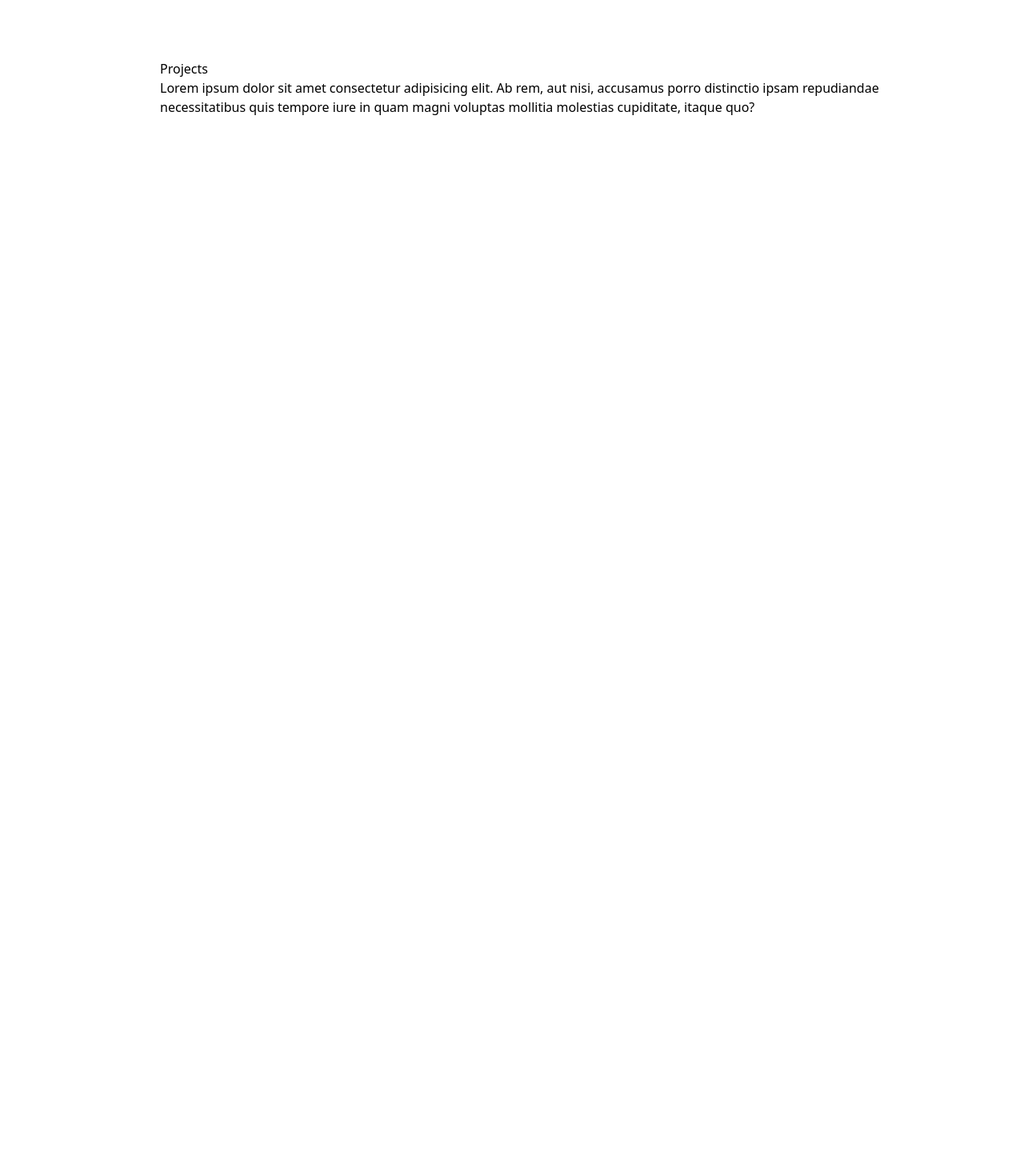
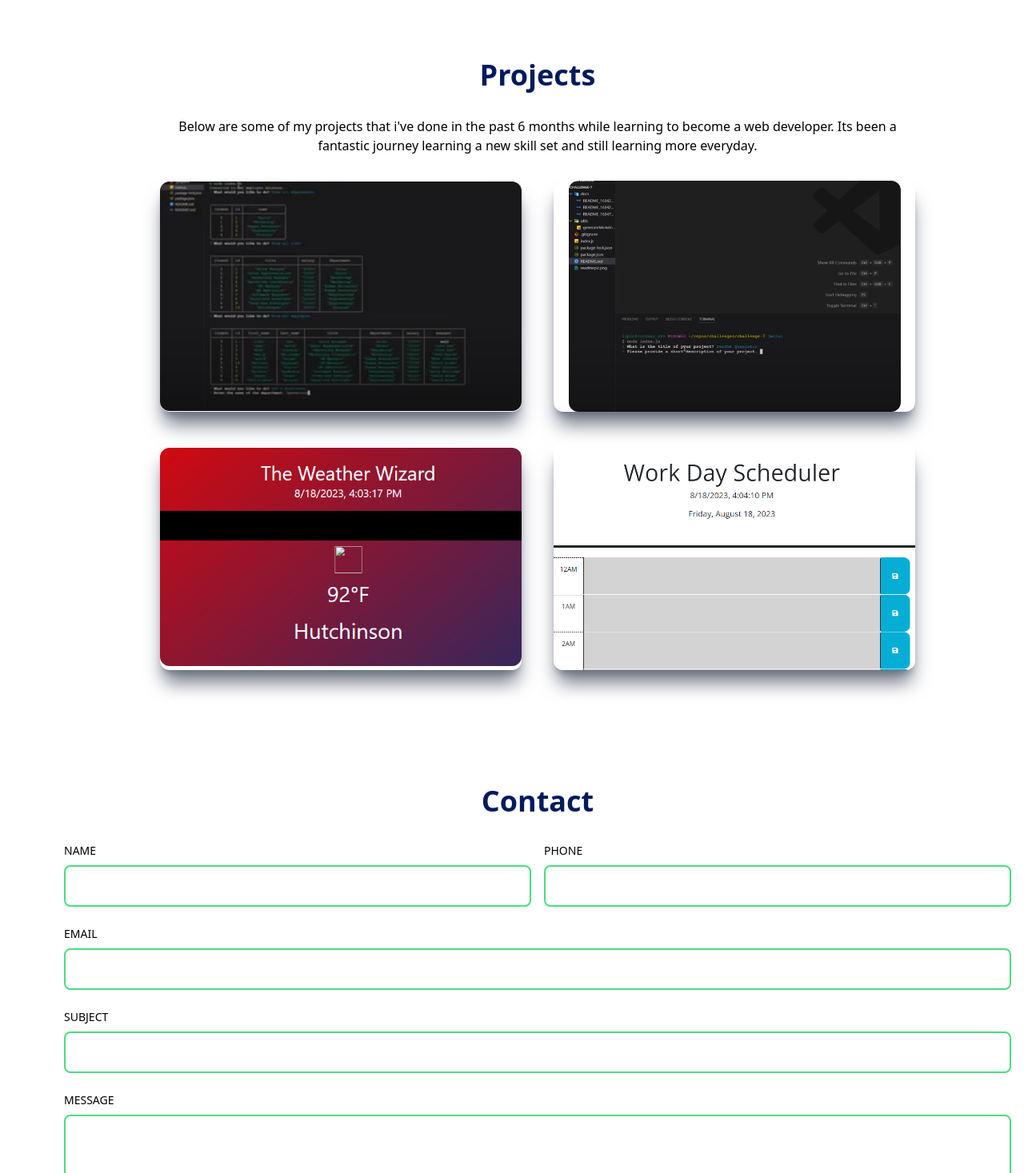
Before and after one commit to JordanEngland/challenge-20, a React (Vite) app in the folder React Portfolio/: page / in a window 1280 px wide. Shown: the part 1330-2797 px from the top of the page at 80% size. Before the commit the page ends 1540 px from the top, so only its background shows below. Built offline with nearby package versions, Linux system fonts and the light colour scheme.

Commit message:
added contact and finished projects

```diff
--- a/React Portfolio/src/App.jsx
+++ b/React Portfolio/src/App.jsx
@@ -3,6 +3,7 @@ import Sidenav from './components/Sidenav'
 import Main from './components/Main'
 import Work from './components/Work'
 import Projects from './components/Projects'
+import Contact from './components/Contact'
 
 
 function App() {
@@ -14,6 +15,7 @@ function App() {
       <Main />
       <Work />
       <Projects />
+      <Contact />
     </div>
   )
 }
--- /dev/null
+++ b/React Portfolio/src/components/Contact.jsx
@@ -0,0 +1,38 @@
+import React from 'react'
+
+const Contact = () => {
+  return (
+    <div id='contact' className='max-w-[1040x] m-auto md:pl-20 p-4 py-16'>
+        <h1 className='py-4 text-4xl font-bold text-center text-[#001b5e]'>Contact</h1>
+        <form action='https://getform.io/f/fedc95b6-c479-4a23-8f65-3faca149c56a'method='POST' encType='multipart/form-data'>
+          <div className='grid md:grid-cols-2 gap-4 w-full py-2'>
+            <div className='flex flex-col'>
+              <label className='uppercase text-sm py-2'>Name</label>
+              <input className='border-2 rounded-lg p-3 flex border-green-400' type='text' name='name'/>
+            </div>
+            <div className='flex flex-col'>
+              <label className='uppercase text-sm py-2'>Phone</label>
+              <input className='border-2 rounded-lg p-3 flex border-green-400'type='text' name='phone'/>
+            </div>
+          </div>
+          <div className='flex flex-col py-2'>
+            <label className='uppercase text-sm py-2'>Email</label>
+            <input className='border-2 rounded-lg p-3 flex border-green-400' type='email' name='name'/>
+          </div>
+          <div className='flex flex-col py-2'>
+            <label className='uppercase text-sm py-2'>Subject</label>
+            <input className='border-2 rounded-lg p-3 flex border-green-400' type='text' name='subject'/>
+          </div>
+          <div className='flex flex-col py-2'>
+            <label className='uppercase text-sm py-2'>Message</label>
+            <textarea className='border-2 rounded-lg p-3 border-green-400' rows='10' name='message'></textarea>
+          </div>
+          <button className='bg-[#15622b] text-white  text-bold mt-4 w-full p-4'>
+            Send Message
+          </button>
+        </form>
+    </div>
+  )
+}
+
+export default Contact
--- a/React Portfolio/src/components/ProjectItem.jsx
+++ b/React Portfolio/src/components/ProjectItem.jsx
@@ -1,8 +1,19 @@
 import React from 'react'
 
-const ProjectItem = () => {
+const ProjectItem = ({img, title}) => {
   return (
-    <div>ProjectItem</div>
+    <div className='relative flex items-center justify-center h-auto w-full shadow-xl shadow-gray-500 rounded-xl group hover:bg-gradient-to-r from-gray-500 to-[#095702]'>
+      <img src={img} alt='/' className='rounded-xl group-hover:opacity-20'/>
+      <div className='hidden group-hover:block absolute top-[50%] left-[50%] translate-x-[-50%] translate-y-[50%]'>
+        <h3 className='text-2xl font-bold text-white tracking-wider text-center'>
+          {title}
+        </h3>
+      <a href='/'>
+          <p className='pb-4 pt-2 text-white text-center'></p>
+            <p className='text-center p-3 rounded-lg bg-white text-gray-800 font-bold cursor-pointer text-lg'>More Info</p>
+            </a>
+      </div>
+      </div>
   )
 }
 
--- a/React Portfolio/src/components/Projects.jsx
+++ b/React Portfolio/src/components/Projects.jsx
@@ -8,10 +8,16 @@ import WeatherAppImg from '../assets/WeatherApp.png'
 const Projects = () => {
   return (
     <div id='projects' className='max-w-[1040px] m-auto md:pl-20 p-4 py-16'>
-      <h1>Projects</h1>
-      <p>
-        Lorem ipsum dolor sit amet consectetur adipisicing elit. Ab rem, aut nisi, accusamus porro distinctio ipsam repudiandae necessitatibus quis tempore iure in quam magni voluptas mollitia molestias cupiditate, itaque quo?
+      <h1 className='text-4xl font-bold text-center text-[#001b5e]'>Projects</h1>
+      <p className='text-center py-8'>
+        Below are some of my projects that i've done in the past 6 months while learning to become a web developer. Its been a fantastic journey learning a new skill set and still learning more everyday.
       </p>
+      <div className='grid sm:grid-cols-2 gap-10'>
+        <ProjectItem img={NoSqlImg} title='NoSql App'/>
+        <ProjectItem img={readmeImg} title='ReadMe App'/>
+        <ProjectItem img={WeatherAppImg} title='Weather App'/>
+        <ProjectItem img={WorkDayImg} title='Work Day App'/>
+      </div>
     </div>
   )
 }
--- a/React Portfolio/src/components/Work.jsx
+++ b/React Portfolio/src/components/Work.jsx
@@ -15,7 +15,7 @@ const data = [
   {
     title:'Kansas Army National Gaurd',
     years:'2012-2018',
-    details:'Primary MOS was 88M Driver',
+    details:'Primary MOS was 88M Driver, was also a marksmanship instructor, and fired off artillery',
   },
 ]
 const Work = () => {
--- a/React Portfolio/src/index.css
+++ b/React Portfolio/src/index.css
@@ -1,3 +1,7 @@
 @tailwind base;
 @tailwind components;
 @tailwind utilities;
+
+*{
+  scroll-behavior: smooth;
+}
```
